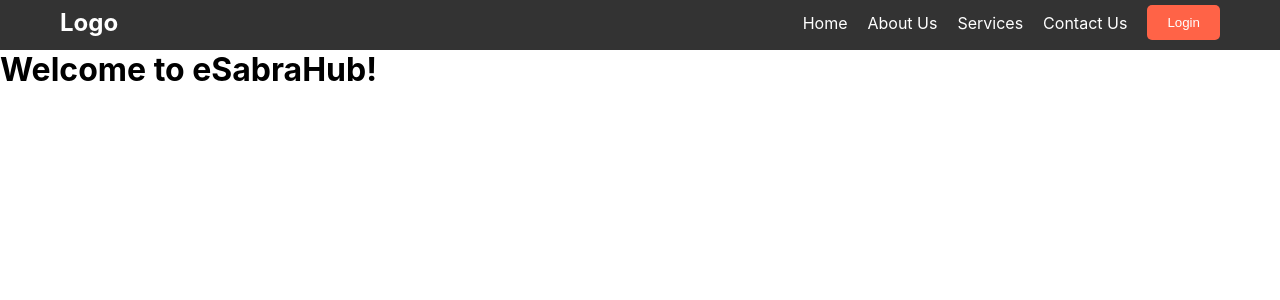
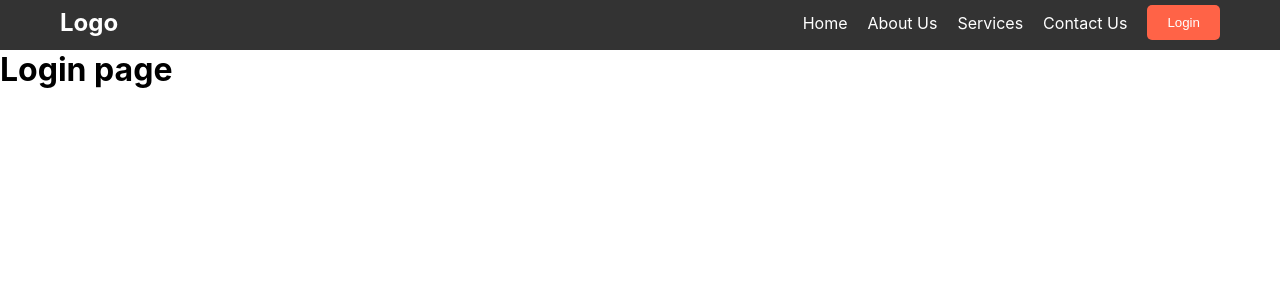
Before and after one commit to sandamini1220/eSabraHub, a React (Create React App) app in the folder frontend/: page /login in a window 1280 px wide. Shown: the top 300 px of the page. Built offline with nearby package versions, Linux system fonts and the light colour scheme.

Commit message:
Revert "Login Page"
This reverts commit a07b7d7d4a97a4b286cfa6406d7c7a1ae7196886.

```diff
--- a/frontend/src/Components/Login_Post_Profile/Login/Login.css
+++ /dev/null
@@ -1,5 +0,0 @@
-.Head-Name {
-    text-align: center;
-    color: blanchedalmond;
-    justify-content: center;
-}
--- a/frontend/src/Components/Login_Post_Profile/Login/Login.jsx
+++ /dev/null
@@ -1,9 +0,0 @@
-import React from 'react'
-
-export default function Login() {
-  return (
-    <div>
-      <h1 className='Head-Name'>Welcome to eSabraHub!</h1>
-    </div>
-  )
-}
--- a/frontend/src/Pages/LoginSignupPage.jsx
+++ b/frontend/src/Pages/LoginSignupPage.jsx
@@ -1,10 +1,9 @@
 import React from 'react'
-import Login from '../Components/Login_Post_Profile/Login/Login'
 
 const LoginSignupPage = () => {
   return (
     <div>
-      <Login />
+      <h1>Login page </h1>
     </div>
   )
 }
```
Also changed, not shown: frontend/src/Components/Login_Post_Profile/Post_Page/Post.css (deleted), frontend/src/Components/Login_Post_Profile/Post_Page/Post.jsx (deleted), frontend/src/Components/Login_Post_Profile/Profile/Profile.css (deleted), frontend/src/Components/Login_Post_Profile/Profile/Profile.jsx (deleted), 1 other file (tests, documents, lock files or other folders).
